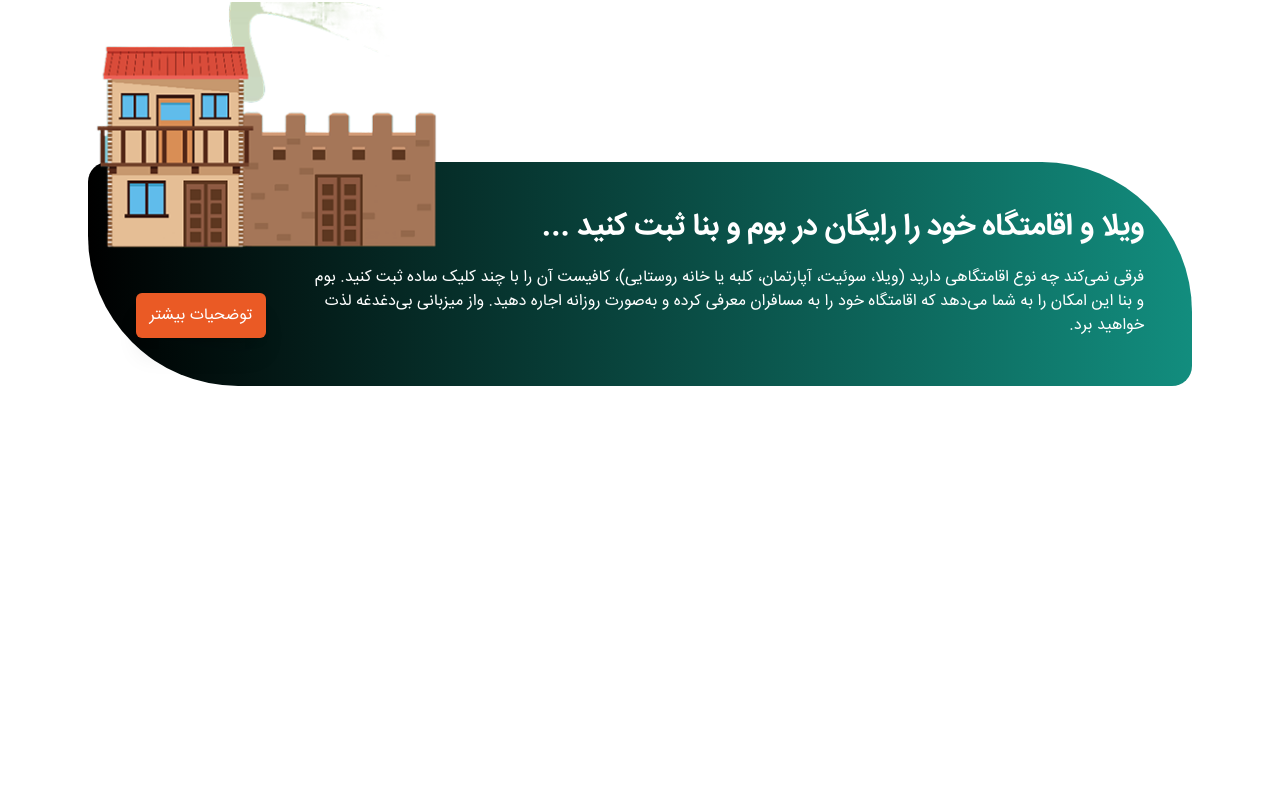
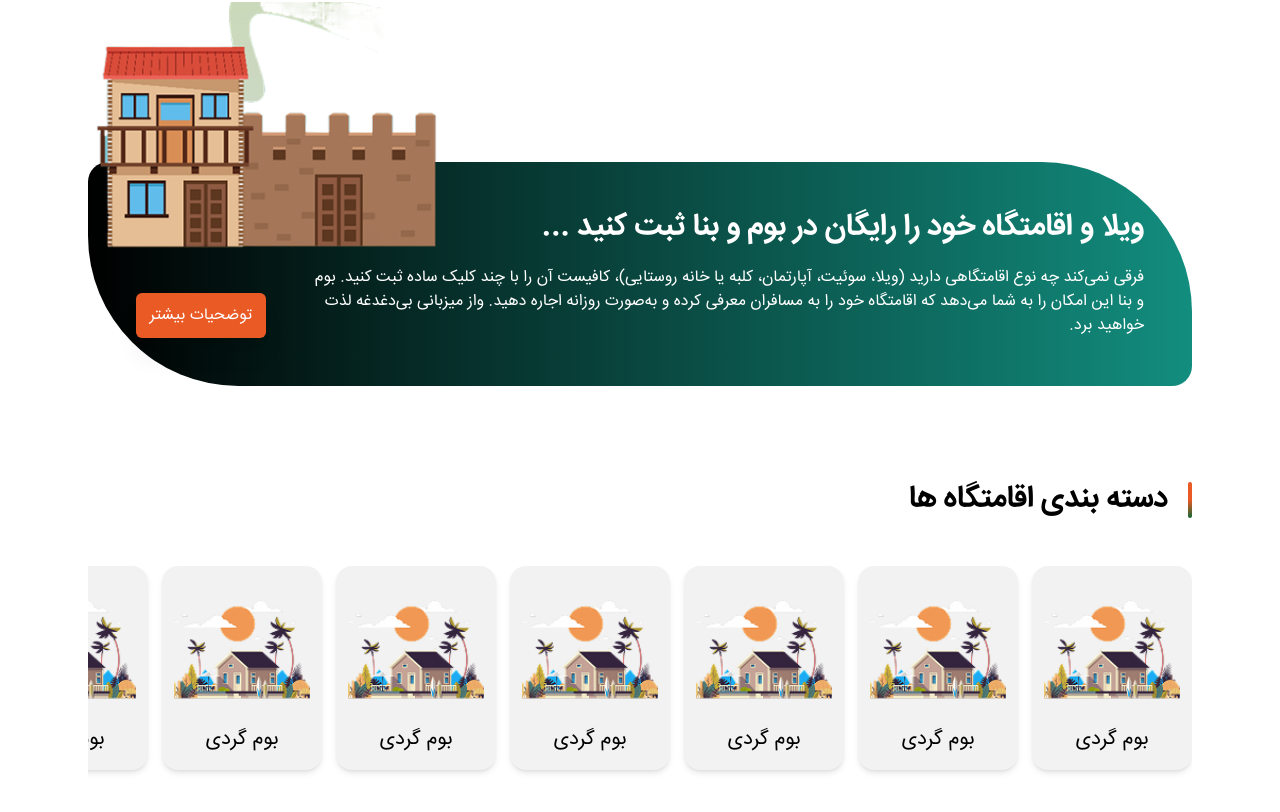
Before and after one commit to Alireza-Mashayekhy/boomobana, a Next.js app: page / in a window 1280 px wide. Shown: the part 4471-5283 px from the top of the page. Before the commit the page ends 4905 px from the top, so only its background shows below. Built offline with nearby package versions, Linux system fonts and the light colour scheme.

Commit message:
add categories component

```diff
--- a/src/app/page.tsx
+++ b/src/app/page.tsx
@@ -1,5 +1,6 @@
 import Banner from '@/components/pages/Home/Banner';
 import Blogs from '@/components/pages/Home/blogs';
+import Categories from '@/components/pages/Home/Categories';
 import FreeAdv from '@/components/pages/Home/FreeAdv';
 import Income from '@/components/pages/Home/Income';
 import JoinUs from '@/components/pages/Home/JoinUs';
@@ -20,6 +21,7 @@ export default function Home() {
       <Income />
       <Blogs />
       <FreeAdv />
+      <Categories />
     </div>
   );
 }
--- /dev/null
+++ b/src/components/pages/Home/Categories.tsx
@@ -0,0 +1,50 @@
+'use client';
+
+import 'swiper/css';
+
+import Image from 'next/image';
+import { Autoplay } from 'swiper/modules';
+import { Swiper, SwiperSlide } from 'swiper/react';
+
+import Title from '@/components/atoms/Title/indes';
+
+const Categories = () => {
+  const agencies = [...Array.from({ length: 20 })];
+
+  return (
+    <div className='p-12'>
+      <Title title='دسته بندی اقامتگاه ها ' />
+      <Swiper
+        slidesPerView='auto'
+        spaceBetween={14}
+        loop
+        className='mySwiper px-12'
+        modules={[Autoplay]}
+        autoplay={{
+          delay: 2500,
+          disableOnInteraction: false,
+          pauseOnMouseEnter: true
+        }}>
+        {agencies.map((agency, index) => {
+          return (
+            <SwiperSlide key={`category-${index}`} className='w-full max-w-40 pt-2 pb-7 '>
+              <div className='flex bg-secondary-21 flex-col gap-2 py-4 px-3 rounded-2xl shadow-md cursor-pointer hover:shadow-lg transition-all'>
+                <Image
+                  src='/images/Home/category.png'
+                  alt={`category-${index}`}
+                  loading='lazy'
+                  className='w-full'
+                  width={300}
+                  height={200}
+                />
+                <h3 className='text-center text-xl'>بوم گردی </h3>
+              </div>
+            </SwiperSlide>
+          );
+        })}
+      </Swiper>
+    </div>
+  );
+};
+
+export default Categories;
```
Also changed, not shown: public/images/Home/category.png (added).
